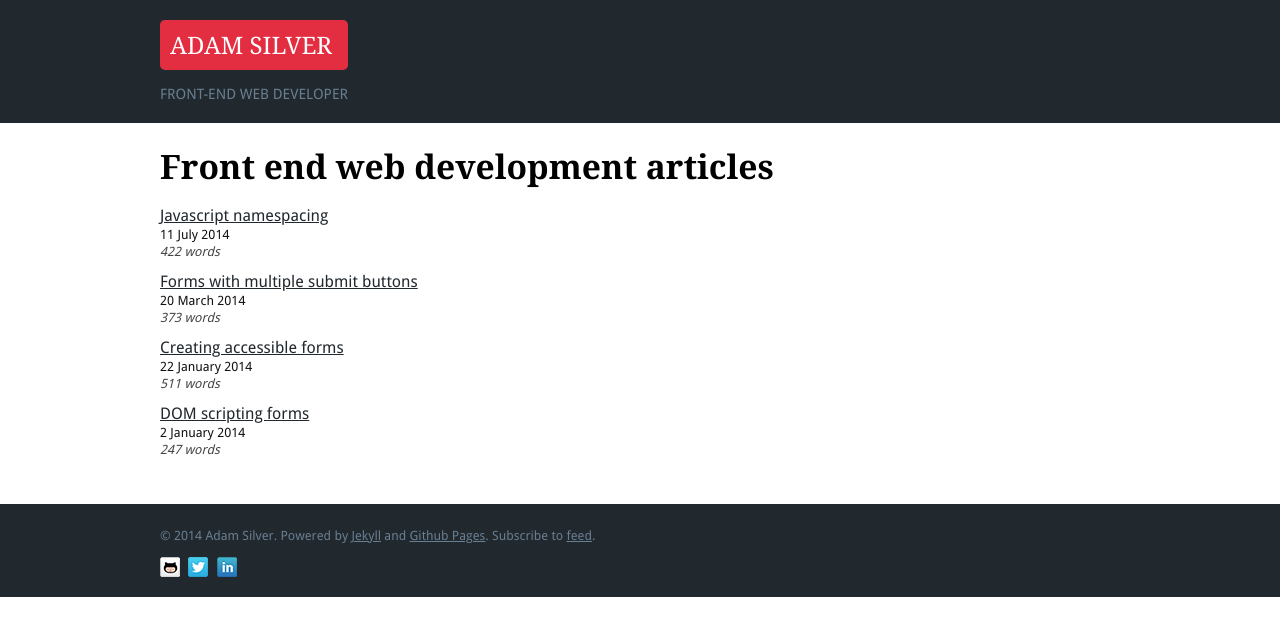
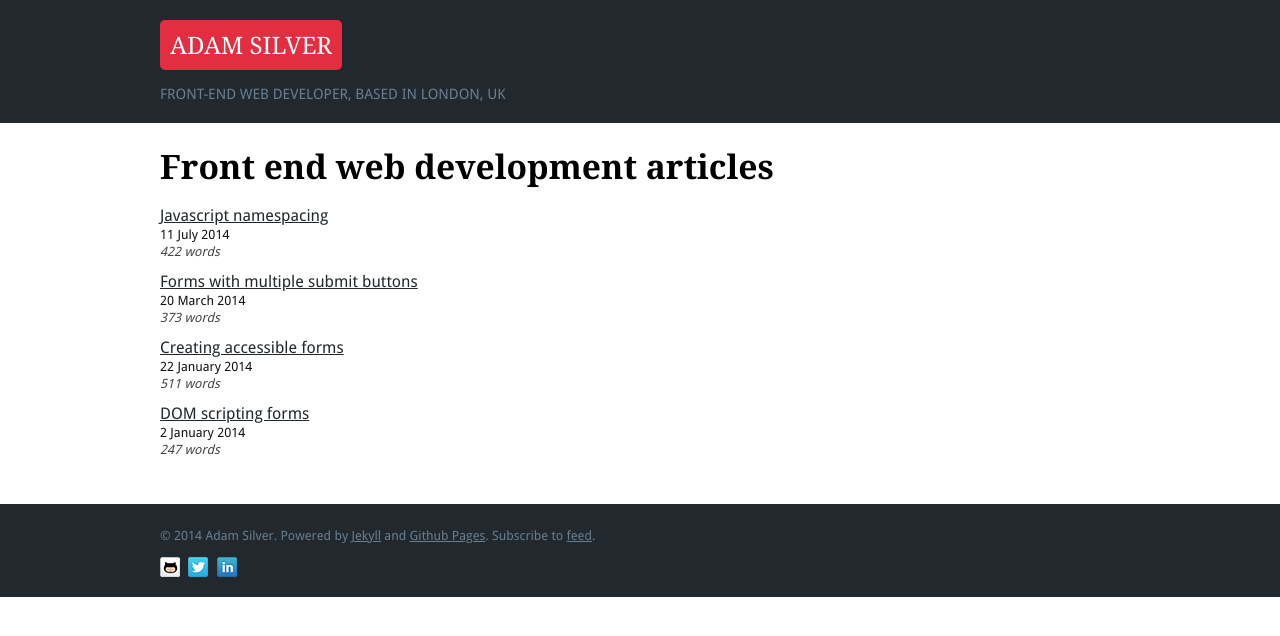
Before and after one commit to adamsilver/adamsilver.io-jekyll, a Jekyll site: the page built from index.md, in a window 1280 px wide. Shown: the top 636 px of the page. Built offline with Jekyll 4.4.1, drawn with Linux system fonts in a browser that asks for light colours; Markdown is read by kramdown in place of the engine named in the settings.

Commit message:
logo and tagline

```diff
--- a/_includes/header.html
+++ b/_includes/header.html
@@ -2,7 +2,7 @@
     <div id="headerInner">
         <div id="logo">
             <a href="/">Adam Silver</a>
-            <p class="tagLine">Front-end web developer</p>
+            <p class="tagLine">Front-end web developer, based in London, UK</p>
         </div>
     </div>
 </div>
--- a/css/main.css
+++ b/css/main.css
@@ -218,13 +218,12 @@ a:hover {
 	font-size: 1.5em;
 	background-color: #e32d40;
 	padding: 12px 10px 10px;
-	display: block;
+	display: inline-block;
 	color: #fff;
 	text-decoration: none;
 	font-family: 'droid serif';
 	text-transform: uppercase;
 	border-radius: 5px;
-	margin-bottom: 10px;
 	-webkit-transition:background-color .4s, -webkit-transform 2s;
     transition: background-color .4s, transform 2s;
 }
```
